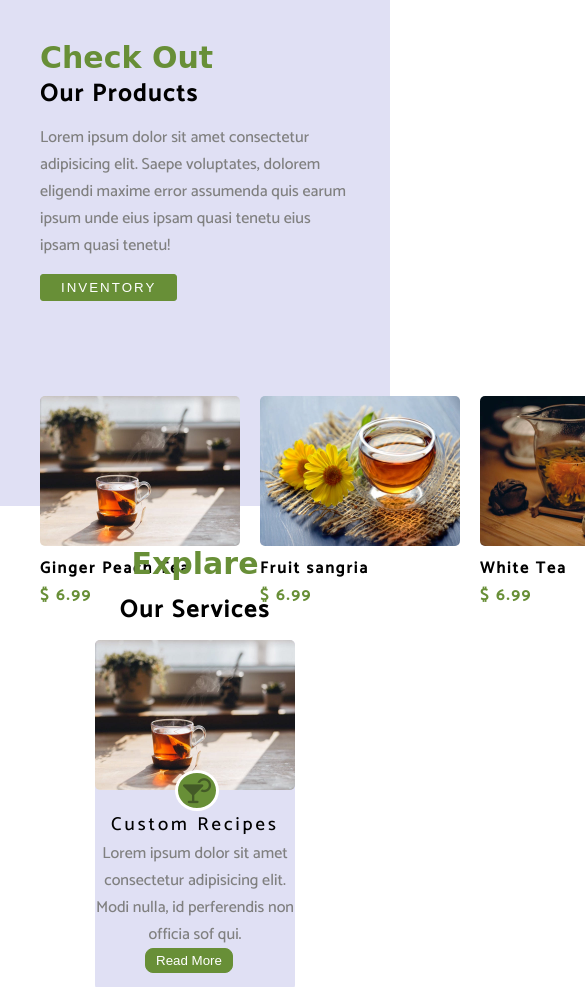
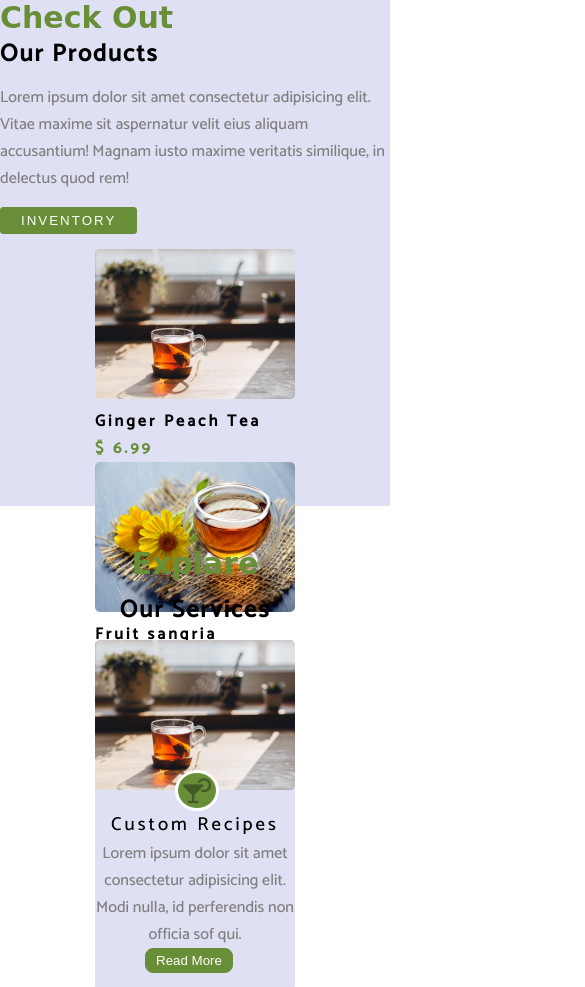
Before and after one commit to Efsane2003/GWP201, a plain HTML site: page 11-ResponsiveTwo/index.html in a window 390 px wide. Shown: the top 987 px of the page, 585 px wide, since content can reach past the window. Drawn offline with Linux system fonts and the light colour scheme; a web font is replaced by a local one.

Commit message:
Responsive two secition

```diff
--- a/11-ResponsiveTwo/index.html
+++ b/11-ResponsiveTwo/index.html
@@ -15,28 +15,35 @@
       <link rel="stylesheet" href="style.css">
 </head>
 <body>
+
   <section id="section-1">
     <div class="container">
     <div class="container-text-img">
+        <div class="left">
             <div class="text">
             <h1>Check Out</h1>
             <h2>Our Products</h2>
-            <p>Lorem ipsum dolor sit amet consectetur adipisicing elit. Saepe voluptates, dolorem eligendi maxime error assumenda quis earum ipsum unde eius ipsam quasi tenetu  eius ipsam quasi tenetu!</p>
+            <p>Lorem ipsum dolor sit amet consectetur adipisicing elit. Vitae maxime sit aspernatur velit eius aliquam accusantium! Magnam iusto maxime veritatis similique, in delectus quod rem!</p>
             <button class="btn">INVENTORY</button>
             </div>
-    </div>
             <div class="img">
-        <div class="img4"><img src="./img/product-1.jpeg" alt="">
+                <img src="./img/product-1.jpeg" alt="">
                 <h4>Ginger Peach Tea</h4>
                 <h4 class="mark">$ 6.99</h4>
             </div>
-        <div class="img4"><img src="./img/product-2.jpeg" alt="">
+
+        <div class="right">
+           <div class="img">
+            <img src="./img/product-2.jpeg" alt="">
                 <h4>Fruit sangria</h4>
                 <h4 class="mark">$ 6.99</h4>
             </div>
-        <div class="img4"><img src="./img/product-3.jpeg" alt="">
+            <div class="img">
+                <img src="./img/product-3.jpeg" alt="">
                 <h4>White Tea</h4>
                 <h4 class="mark">$ 6.99</h4>
+            </div>
+        </div>
     </div>
     </div>
 </div>
--- a/11-ResponsiveTwo/style.css
+++ b/11-ResponsiveTwo/style.css
@@ -15,19 +15,29 @@
   height: 60vh;
   background-color: rgb(224, 224, 244);
 }
-
+.container-text-img{
+  margin-top: 60px;
+  display: flex;
+}
+.left,.right{
+  column-gap: 30px;
+  display: flex;
+}
+img{
+  border-radius: 5px;
+  width: 200px;
+}
 h1{
-font-family: 'Grand Hotel', cursive;
-color: #688f37;
-font-size: 30px;
-
+  font-family: 'Grand Hotel', cursive;
+  color: #688f37;
+  font-size: 30px;
 }
 h2{
   letter-spacing: 2px;
   font-size: 24px;
 }
-.text{
-  padding: 40px;
+p{
+  color: grey;
 }
 .btn{
   letter-spacing: 2px;
@@ -38,21 +48,8 @@ h2{
   border: 1px solid #688f37;
   border-radius: 3px;
 }
-p{
-  color: grey;
-}
- img{
-  width: 200px;
-  border-radius: 5px;
-}
-.img{
-  padding: 40px;
-  display: flex;
-  column-gap: 20px;
-
-}
-h4{
-  letter-spacing: 2px;
+.mark,h4{
+  letter-spacing: 3px
 }
 h4.mark{
   color:#688f37 ;
@@ -121,31 +118,33 @@ button.about{
   color: white;
 }
 @media screen and ( max-width:992px){
-  .container{
-    display:inline-block;
-    flex-direction: column;
-    width: 100%;
+  .container-text-img{
+  flex-direction: column;
+   width: 800px;
   }
-  .img .img4{
-    display: inline-block;
+
+  .right{
+    display: flex;
     flex-direction: column;
   }
   .img-side{
+    row-gap: 20px;
     flex-direction: column;
     align-items: center;
   }
-
 }
-
-@media screen and (max-width:777px){
+@media screen and (max-width: 777px){
   .container-text-img{
     flex-direction: column;
     height: 100%;
     margin: auto;
   }
-  .text{
+  .left{
+    align-items: center;
     flex-direction: column;
     margin: auto;
   }
-
+  .img{
+    flex-direction: column;
+  }
 }
```
Lines whose indentation alone changed are shown as unchanged.
